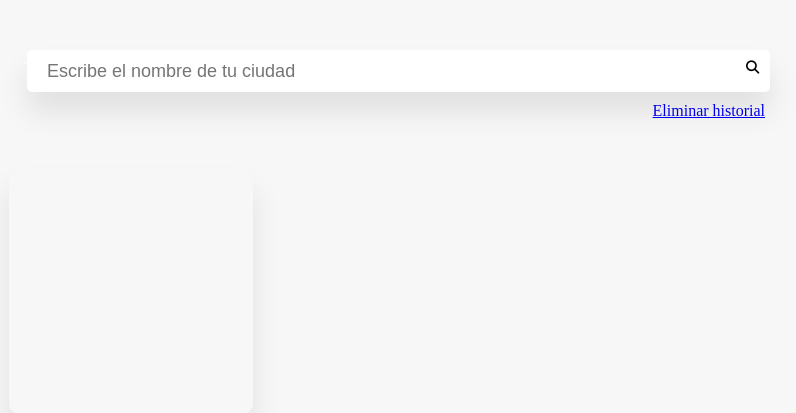
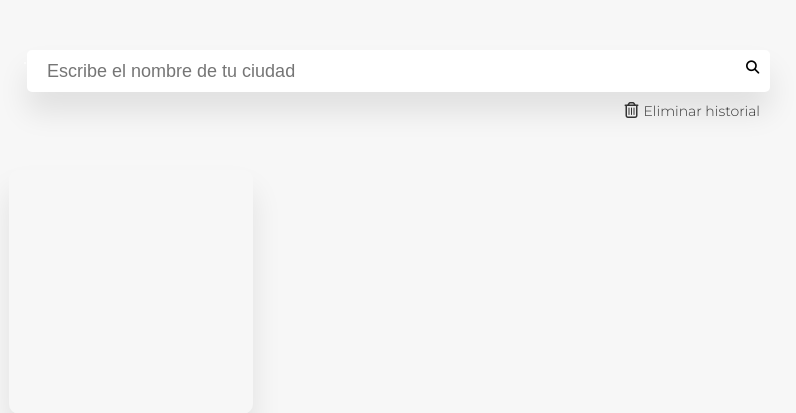
Before and after one commit to Bryanacosta3205/meteorologio, a Flask app: page / in a window 1280 px wide. Shown: the part 80-493 px from the top of the page, without its empty margins (246-1042 px from the left). Run offline with Flask 2, Linux system fonts and the light colour scheme; a user stored in the database is signed in; tables that the repository leaves empty hold one stand-in row (values such as "Sample post"); a database or web service that is not in the repository returns one stand-in record (values such as "Sample title"); data that the repository does not hold is empty; some libraries are stand-ins or nearby versions.

Commit message:
20210201 6

```diff
--- a/static/style.css
+++ b/static/style.css
@@ -238,6 +238,17 @@
 .search_btn_container span{
   justify-self: flex-end;
   align-self: flex-end;
+
+}
+
+.search_btn_container span a{
+  font-family: 'Montserrat';
+  font-size: 14px;
+  text-decoration: none;
+  color: #333333;
+
+  padding: 5px;
+  border-radius: 5px;
 }
 
 .search_btn_container input {
--- a/templates/index.html
+++ b/templates/index.html
@@ -14,7 +14,10 @@
 
             </form>
             {% if current_user.is_authenticated%}
-            <span><a href="/deleteHistory">Eliminar historial</a>  </span>
+            <span>
+                <i style="color: #333333;" class="fa fa-trash-o" aria-hidden="true"><a href="/deleteHistory">Eliminar historial</a>  </i>
+
+            </span>
             {% endif%}
         </div>
 
```
